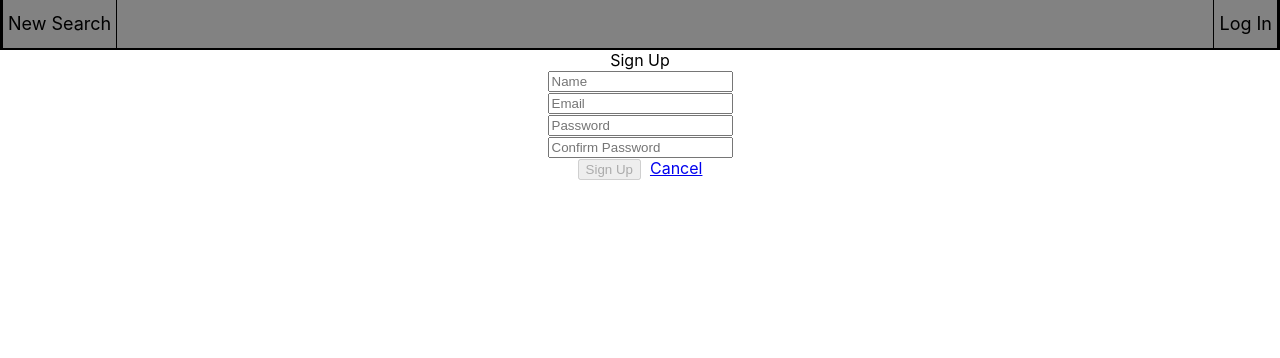
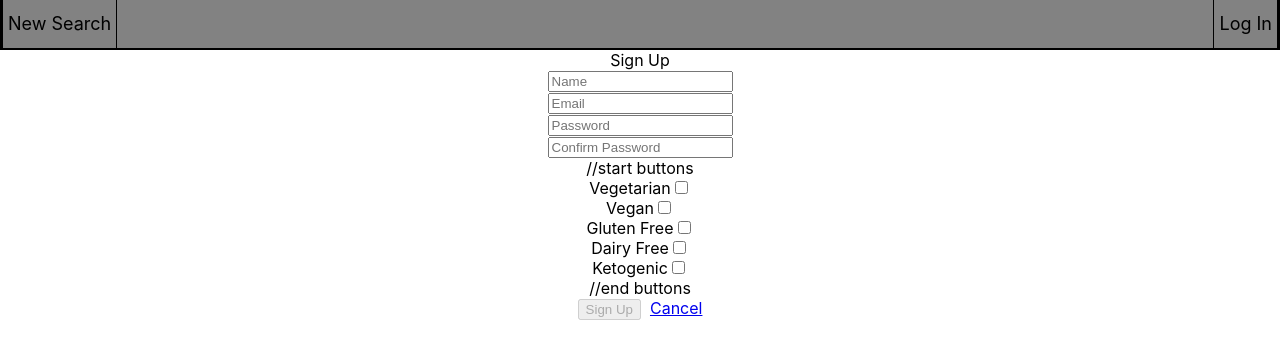
Before and after one commit to joshjoll/FOOD, a React (Create React App) app: page /signup in a window 1280 px wide. Shown: the top 358 px of the page. Built offline with nearby package versions, Linux system fonts and the light colour scheme.

Commit message:
functional profile, functional food preferences, functional filter function

```diff
--- a/controllers/users.js
+++ b/controllers/users.js
@@ -10,6 +10,11 @@ module.exports = {
 
 async function signup(req, res) {
   const user = new User(req.body);
+  user.vegetarian = req.body.vegetarian ? true : false;
+  user.vegan = req.body.vegan ? true : false;
+  user.dairyFree = req.body.dairyFree ? true : false;
+  user.glutenFree = req.body.glutenFree ? true : false;
+  user.ketogenic = req.body.ketogenic ? true : false;
   try {
     await user.save();
     const token = createJWT(user);
@@ -23,6 +28,7 @@ async function signup(req, res) {
 async function login(req, res) {
   try {
     const user = await User.findOne({email: req.body.email});
+    console.log(user);
     if (!user) return res.status(401).json({err: 'bad credentials'});
     user.comparePassword(req.body.pw, (err, isMatch) => {
       if (isMatch) {
--- a/src/Components/RecipeForm/RecipeForm.jsx
+++ b/src/Components/RecipeForm/RecipeForm.jsx
@@ -29,7 +29,7 @@ class RecipeForm extends Component {
 
   handleCheck = (e) => {
     this.setState({
-      [e.target.name]: e.target.value,
+      [e.target.name]: e.target.checked,
     });
   };
 
@@ -44,13 +44,14 @@ class RecipeForm extends Component {
       await recipeService.newRecipe(this.state);
       this.handleRecipe();
       //replace with function for submitting recipe -- must split ingredient items
+      console.log('submitted');
 
       // no change
       this.props.history.push('/');
     } catch (err) {
       // Invalid user data (probably duplicate email)
       this.props.updateMessage(err.message);
-      console.log('submitted');
+      console.log('error');
     }
   }
 
@@ -83,31 +84,31 @@ class RecipeForm extends Component {
           <div className="form-group">
             <div className="col-sm-12">
               <label htmlFor="vegetarian">Vegetarian</label>
-              <input type="checkbox" className="form-control" placeholder="List of Ingredients Separated with a Comma" name="vegetarian" onChange={this.handleCheck} />
+              <input type="checkbox" className="form-control"  name="vegetarian"  onChange={this.handleCheck} />
             </div>
           </div>
           <div className="form-group">
             <div className="col-sm-12">
               <label htmlFor="vegan">Vegan</label>
-              <input type="checkbox" className="form-control" placeholder="List of Ingredients Separated with a Comma" name="vegan" onChange={this.handleCheck} />
+              <input type="checkbox" className="form-control"  name="vegan" onChange={this.handleCheck} />
             </div>
           </div>
           <div className="form-group">
             <div className="col-sm-12">
               <label htmlFor="glutenFree">Gluten Free</label>
-              <input type="checkbox" className="form-control" placeholder="List of Ingredients Separated with a Comma" name="glutenFree" onChange={this.handleCheck} />
+              <input type="checkbox" className="form-control"  name="glutenFree" onChange={this.handleCheck} />
             </div>
           </div>
           <div className="form-group">
             <div className="col-sm-12">
               <label htmlFor="dairyFree">Dairy Free</label>
-              <input type="checkbox" className="form-control" placeholder="List of Ingredients Separated with a Comma" name="dairyFree" onChange={this.handleCheck} />
+              <input type="checkbox" className="form-control" name="dairyFree" onChange={this.handleCheck} />
             </div>
           </div>
           <div className="form-group">
             <div className="col-sm-12">
               <label htmlFor="ketogenic">Ketogenic</label>
-              <input type="checkbox" className="form-control" placeholder="List of Ingredients Separated with a Comma" name="ketogenic" onChange={this.handleCheck} />
+              <input type="checkbox" className="form-control"  name="ketogenic" onChange={this.handleCheck} />
             </div>
           </div>
           //end of buttons
--- a/src/Components/SignupForm/SignupForm.jsx
+++ b/src/Components/SignupForm/SignupForm.jsx
@@ -8,7 +8,12 @@ class SignupForm extends Component {
     name: '',
     email: '',
     password: '',
-    passwordConf: ''
+    passwordConf: '',
+    vegetarian: '',
+    vegan: '',
+    glutenFree: '',
+    dairyFree: '',
+    ketogenic: '',
   };
 
   handleChange = (e) => {
@@ -18,6 +23,12 @@ class SignupForm extends Component {
       [e.target.name]: e.target.value
     });
   }
+
+  handleCheck = (e) => {
+    this.setState({
+      [e.target.name]: e.target.checked,
+    });
+  };
 
   handleSubmit = async (e) => {
     e.preventDefault();
@@ -63,6 +74,38 @@ class SignupForm extends Component {
               <input type="password" className="form-control" placeholder="Confirm Password" value={this.state.passwordConf} name="passwordConf" onChange={this.handleChange} />
             </div>
           </div>
+          //start buttons
+          <div className="form-group">
+            <div className="col-sm-12">
+              <label htmlFor="vegetarian">Vegetarian</label>
+              <input type="checkbox" className="form-control"  name="vegetarian"  onChange={this.handleCheck} />
+            </div>
+          </div>
+          <div className="form-group">
+            <div className="col-sm-12">
+              <label htmlFor="vegan">Vegan</label>
+              <input type="checkbox" className="form-control"  name="vegan" onChange={this.handleCheck} />
+            </div>
+          </div>
+          <div className="form-group">
+            <div className="col-sm-12">
+              <label htmlFor="glutenFree">Gluten Free</label>
+              <input type="checkbox" className="form-control"  name="glutenFree" onChange={this.handleCheck} />
+            </div>
+          </div>
+          <div className="form-group">
+            <div className="col-sm-12">
+              <label htmlFor="dairyFree">Dairy Free</label>
+              <input type="checkbox" className="form-control" name="dairyFree" onChange={this.handleCheck} />
+            </div>
+          </div>
+          <div className="form-group">
+            <div className="col-sm-12">
+              <label htmlFor="ketogenic">Ketogenic</label>
+              <input type="checkbox" className="form-control"  name="ketogenic" onChange={this.handleCheck} />
+            </div>
+          </div>
+          //end buttons
           <div className="form-group">
             <div className="col-sm-12 text-center">
               <button className="btn btn-default" disabled={this.isFormInvalid()}>Sign Up</button>&nbsp;&nbsp;
--- /dev/null
+++ b/src/Components/UserPreferences/UserPreferences.jsx
@@ -0,0 +1,20 @@
+import React from 'react';
+// import { Link } from 'react-router-dom';
+
+
+const UserPreferences = (props) => {
+  return (
+    <div >
+    <ul>
+    <li>Ketogenic? {props.user.ketogenic ? "Yes Please" : 'Nope'}</li>
+    <li>Dairy Free? {props.user.dairyFree ? "Yes Please" : 'Nope'}</li>
+    <li>Vegetarian? {props.user.vegetarian ? "Yes Please" : 'Nope'}</li>
+    <li>Vegan? {props.user.vegan ? "Yes Please" : 'Nope'}</li>
+    <li>Gluten Free?{props.user.glutenFree ? "Yes Please" : 'Nope'}</li>
+    </ul>
+    </div>
+  );
+
+};
+
+export default UserPreferences;
--- /dev/null
+++ b/src/Components/UserRecipes/UserRecipes.jsx
@@ -0,0 +1,27 @@
+import React from 'react';
+import Recipe from '../Recipe/Recipe';
+
+// import { Link } from 'react-router-dom';
+
+
+const UserRecipes = (props) => {
+  return (
+    <div >
+    <h3> {props.user.name}'s favorite recipes </h3>
+      {props.user.savedRecipe ?
+      <div>
+      {props.user.savedRecipe.map((recipe) =>
+        <Recipe
+          recipe={recipe}
+        />
+      )}
+      </div>
+    :
+      <h4> Once you favorite a recipe, it'll show up here </h4>
+    }
+    </div>
+  );
+
+};
+
+export default UserRecipes;
--- a/src/Pages/App/App.js
+++ b/src/Pages/App/App.js
@@ -18,7 +18,7 @@ class App extends Component {
       text: '',
       ingredients: ['salt', 'pepper', 'bologna', 'tomato'],
       recipeMatch: ['salt'],
-
+      user: ''
     };
   }
 
@@ -68,9 +68,11 @@ class App extends Component {
           user={this.state.user}
           handleLogout={this.handleLogout}
         />
+
         <Switch>
           <Route exact path='/' render={() =>
             <MainPage
+              user = {this.state.user}
               // ingredients={this.state.ingredients}
               // recipeMatch={this.state.recipeMatch}
               // text={this.state.text}
@@ -79,9 +81,10 @@ class App extends Component {
               // handleRemove={this.handleRemove}
             />
           } />
-          <Route exact path='/profile' render={() =>
+          <Route exact path='/profile' render={({history}) =>
             <ProfilePage
               user={this.state.user}
+              history={history}
             />
           } />
           <Route exact path='/login' render={({history}) =>
--- a/src/Pages/Main/mainPage.jsx
+++ b/src/Pages/Main/mainPage.jsx
@@ -37,8 +37,8 @@ class MainPage extends Component {
       ingredients: this.state.ingredients.concat([this.state.text]),/*[...this.state.ingredients, this.state.text],*/
       text: ''
     }, async () => {
-      const res  = await recipeService.filterRecipe(this.state.ingredients)
-      // console.log(res[0].recipeName)
+      console.log(this.props.user)
+      const res  = await recipeService.filterRecipe(this.state.ingredients, this.props.user)
       const result = [...res]
        this.setState({
         recipeMatch : result
@@ -59,7 +59,7 @@ class MainPage extends Component {
     let idx = array.indexOf(e);
     array.splice(idx, 1);
     this.setState({ ingredients: array }, async () => {
-      const res  = await recipeService.filterRecipe(this.state.ingredients)
+      const res  = await recipeService.filterRecipe(this.state.ingredients, this.props.user)
       // console.log(res[0].recipeName)
       const result = [...res]
        this.setState({
--- a/src/Pages/User/ProfilePage.jsx
+++ b/src/Pages/User/ProfilePage.jsx
@@ -1,12 +1,19 @@
 import React from 'react';
+import UserPreferences from '../../Components/UserPreferences/UserPreferences';
+import UserRecipes from '../../Components/UserRecipes/UserRecipes';
 // import { Link } from 'react-router-dom';
 
 
 const ProfilePage = (props) => {
   return (
-    <div className="mainPage">
-    <h2>Welcome, </h2>
-    test
+    <div >
+    <h2>Welcome, {props.user.name}</h2>
+    <UserPreferences
+      user={props.user}
+    />
+    <UserRecipes
+      user={props.user}
+    />
     </div>
   );
 
--- a/src/utils/recipeService.js
+++ b/src/utils/recipeService.js
@@ -30,14 +30,16 @@ function newRecipe(recipe) {
   //.then((token) => token.token);
 }
 
-function filterRecipe(ingredients) {
+function filterRecipe(ingredients, user) {
   const options = {
     method: 'POST',
     headers: {
       'Content-type': 'application/json',
     },
-    body: JSON.stringify(ingredients),
+    body: JSON.stringify({ingredients, user}),
+    user: JSON.stringify(),
   };
+  console.log(user);
   return fetch(BASE_URL + 'filter', options).then(res => {
 
       return res.clone().json();
```
Also changed, not shown: controllers/recipe.js (+17 -12 lines), models/recipe.js (+5 -5 lines), models/user.js (+20 -0 lines).
